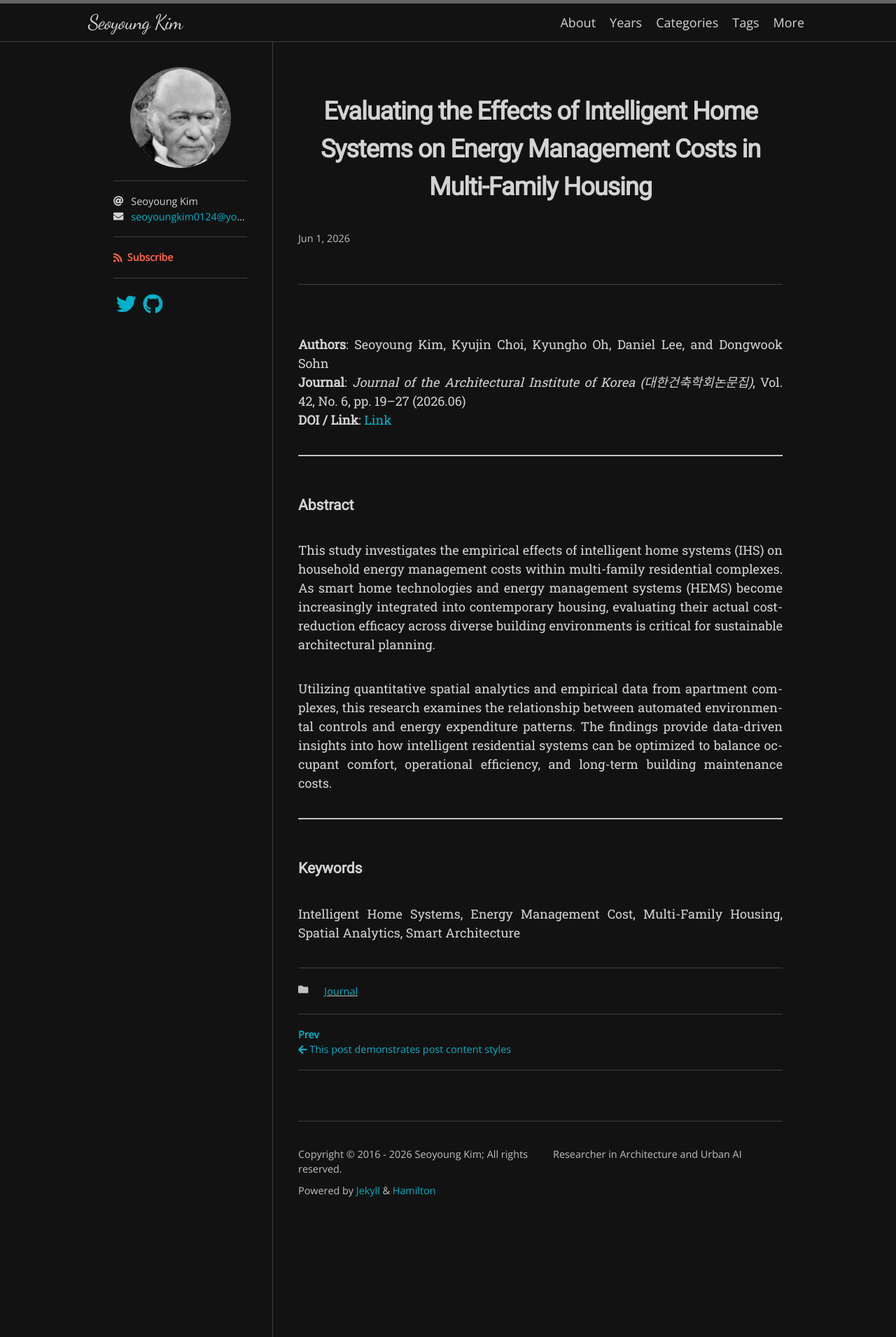
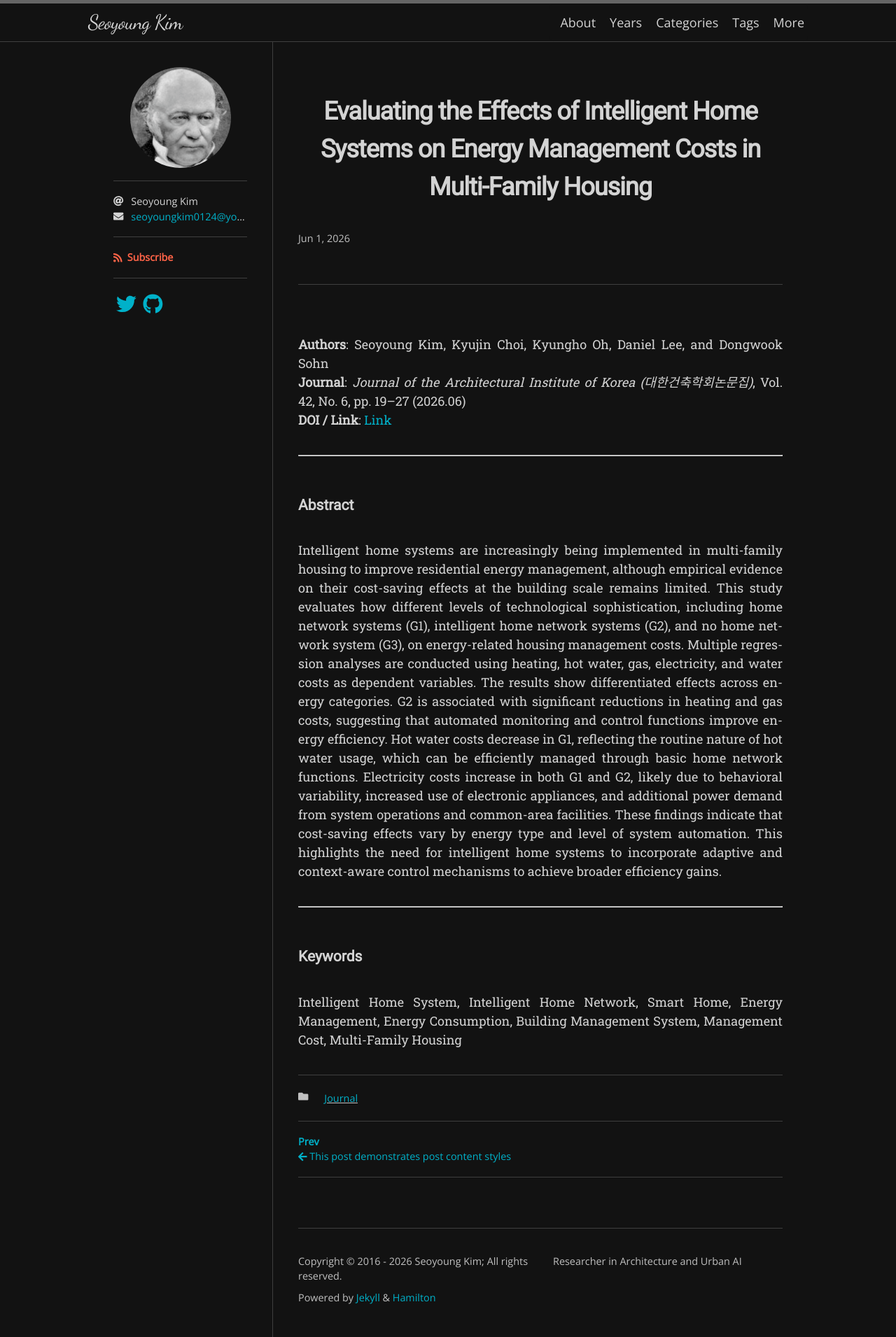
Before and after one commit to seoyoung-git/seoyoung-git.github.io, a Jekyll site: the page built from _posts/2026-06-01-evaluating-effects-intelligent-home-systems.md, in a window 1280 px wide. Shown: the whole page at 70% size. Built offline with Jekyll 4.4.1, drawn with Linux system fonts in a browser that asks for light colours; nearby versions of some CDN libraries; some web fonts are replaced.

Commit message:
Update 2026-06-01-evaluating-effects-intelligent-home-systems.md

```diff
--- a/_posts/2026-06-01-evaluating-effects-intelligent-home-systems.md
+++ b/_posts/2026-06-01-evaluating-effects-intelligent-home-systems.md
@@ -7,16 +7,14 @@ categories: [Journal]
 
 **Authors**: Seoyoung Kim, Kyujin Choi, Kyungho Oh, Daniel Lee, and Dongwook Sohn
 **Journal**: *Journal of the Architectural Institute of Korea (대한건축학회논문집)*, Vol. 42, No. 6, pp. 19–27 (2026.06)
-**DOI / Link**: [Link](https://doi.org/...)
+**DOI / Link**: [Link](https://doi.org/10.5659/JAIK.2026.42.6.19)
 
 ---
 
 ### Abstract
-This study investigates the empirical effects of intelligent home systems (IHS) on household energy management costs within multi-family residential complexes. As smart home technologies and energy management systems (HEMS) become increasingly integrated into contemporary housing, evaluating their actual cost-reduction efficacy across diverse building environments is critical for sustainable architectural planning.
-
-Utilizing quantitative spatial analytics and empirical data from apartment complexes, this research examines the relationship between automated environmental controls and energy expenditure patterns. The findings provide data-driven insights into how intelligent residential systems can be optimized to balance occupant comfort, operational efficiency, and long-term building maintenance costs.
+Intelligent home systems are increasingly being implemented in multi-family housing to improve residential energy management, although empirical evidence on their cost-saving effects at the building scale remains limited. This study evaluates how different levels of technological sophistication, including home network systems (G1), intelligent home network systems (G2), and no home network system (G3), on energy-related housing management costs. Multiple regression analyses are conducted using heating, hot water, gas, electricity, and water costs as dependent variables. The results show differentiated effects across energy categories. G2 is associated with significant reductions in heating and gas costs, suggesting that automated monitoring and control functions improve energy efficiency. Hot water costs decrease in G1, reflecting the routine nature of hot water usage, which can be efficiently managed through basic home network functions. Electricity costs increase in both G1 and G2, likely due to behavioral variability, increased use of electronic appliances, and additional power demand from system operations and common-area facilities. These findings indicate that cost-saving effects vary by energy type and level of system automation. This highlights the need for intelligent home systems to incorporate adaptive and context-aware control mechanisms to achieve broader efficiency gains.
 
 ---
 
 ### Keywords
-Intelligent Home Systems, Energy Management Cost, Multi-Family Housing, Spatial Analytics, Smart Architecture
+Intelligent Home System, Intelligent Home Network, Smart Home, Energy Management, Energy Consumption, Building Management System, Management Cost, Multi-Family Housing
```
